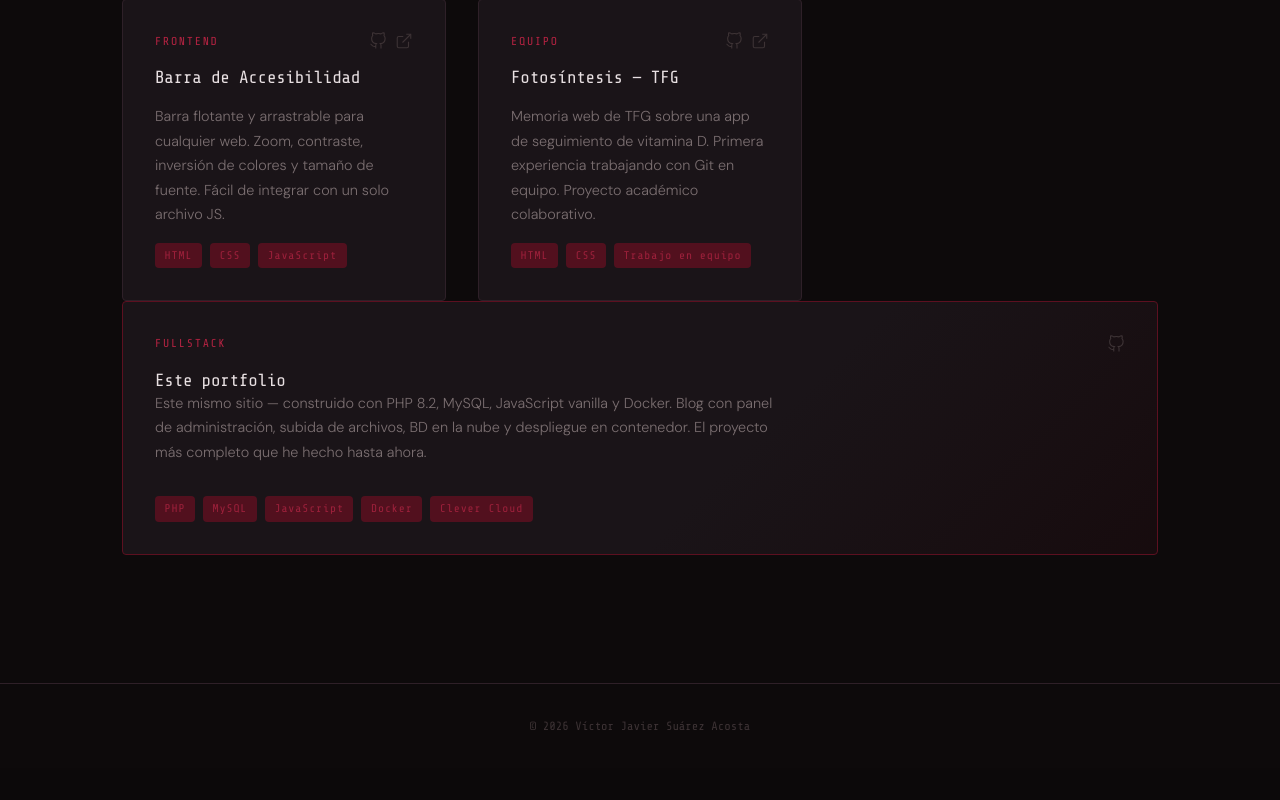
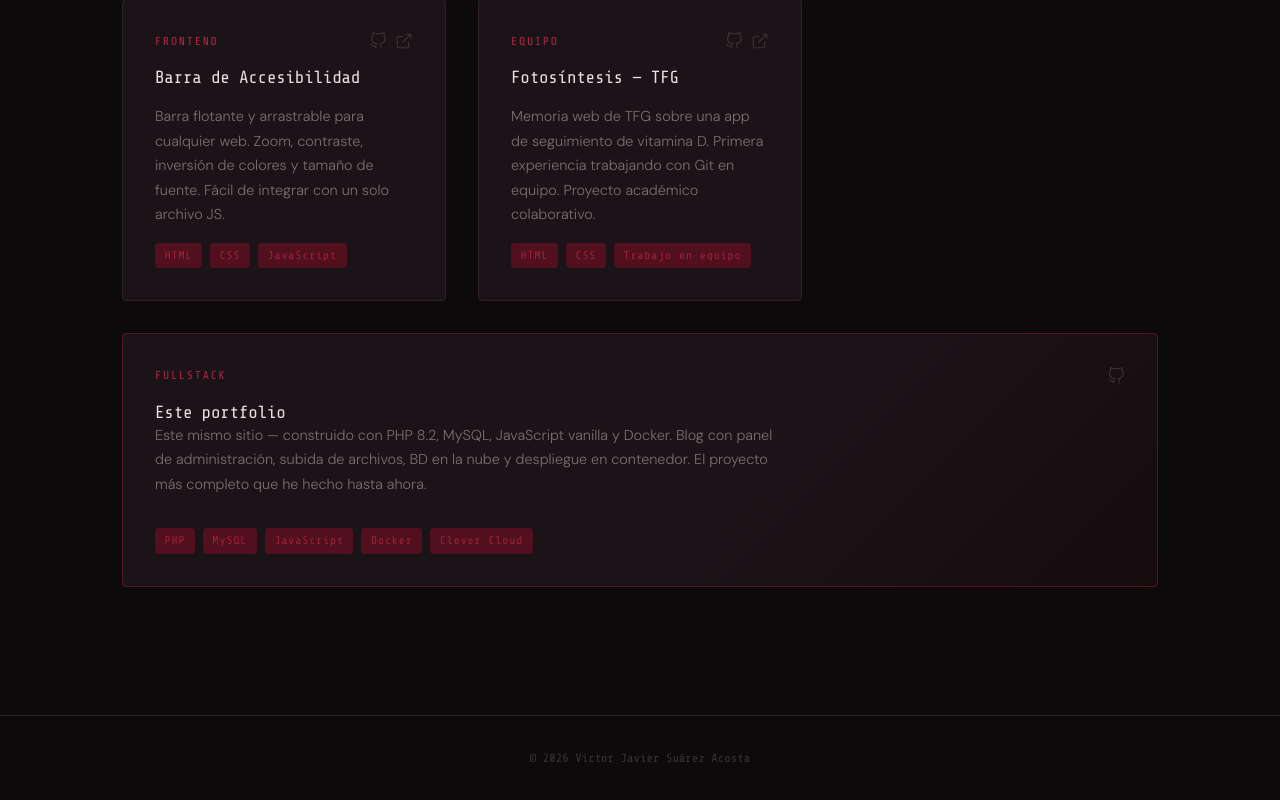
Before and after one commit to Vito-Pulls/Portfolio, a PHP site: page / in a window 1280 px wide. Shown: the part 1497-2297 px from the top of the page. Before the commit the page ends 2227 px from the top, so only its background shows below. Run offline with PHP 8.4, Linux system fonts and the light colour scheme.

Commit message:
style: Margin-top portfolio card

```diff
--- a/assets/css/style.css
+++ b/assets/css/style.css
@@ -1822,6 +1822,7 @@ p {
   grid-column: 1 / -1;
   flex-direction: column;
   gap: var(--espacio-md);
+  margin-top: var(--espacio-lg);
   border-color: var(--color-acento-oscuro);
   background: linear-gradient(135deg,
       var(--color-superficie) 60%,
```
